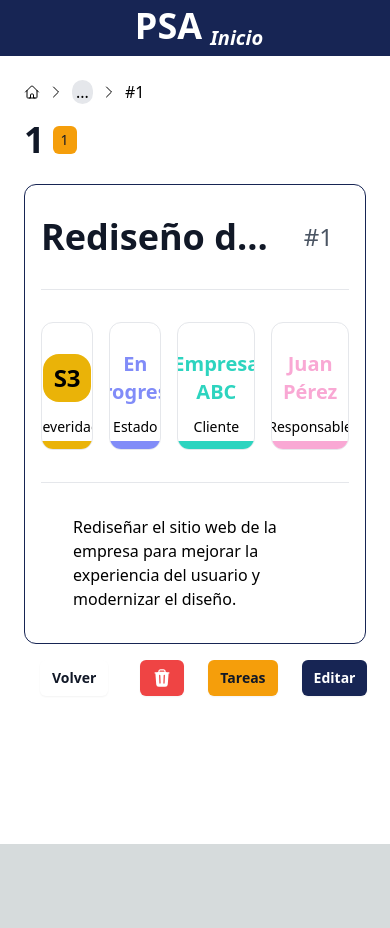
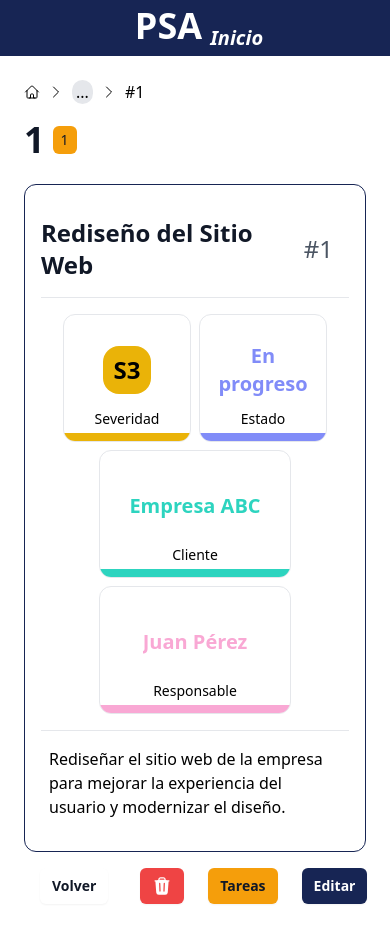
Before and after one commit to MatiasPriano/Sistema-De-Gestion-Front, a Next.js app: page /products/1/1/1 in a window 390 px wide. Before the commit the page ends 844 px from the top, so only its background shows below. Built offline with nearby package versions, Linux system fonts and the light colour scheme.

Commit message:
Detalles de ticket se reorganizan en pantallas angostas

```diff
--- a/components/card/detailCard.tsx
+++ b/components/card/detailCard.tsx
@@ -9,7 +9,7 @@ export default function DetailCard({ mainContent, title, wide = false, bottomCol
     const width = wide ? "w-48" : "w-32";
 
     return (
-        <div className={`overflow-hidden relative flex flex-col items-center justify-center rounded-xl ${width} h-32 border border-gray-200 transition duration-300 ease-in-out hover:border-t hover:border-r hover:border-l hover:border-blue-950`}>
+        <div className={`overflow-hidden relative flex flex-col items-center rounded-xl h-32 ${width} border border-gray-200 transition duration-300 ease-in-out hover:border-blue-950`}>
             <div className=" block flex flex-col items-center justify-center flex-grow pb-4">
                 {mainContent}
             </div>
--- a/components/ticketDetails.tsx
+++ b/components/ticketDetails.tsx
@@ -1,58 +1,49 @@
 import Ticket from "@/types/ticket";
 import DetailCard from "./card/detailCard";
 
-type Colour = "red" | "orange" | "yellow" | "green"
+type Colour = "red" | "orange" | "yellow" | "green";
 
 const bgColoursMap: Record<Colour, string> = {
     red: "bg-red-500",
     orange: "bg-orange-500",
     yellow: "bg-yellow-500",
-    green: "bg-green-500"
+    green: "bg-green-500",
 };
 
 const severityColours: Record<"S1" | "S2" | "S3" | "S4", Colour> = {
     "S1": "red",
     "S2": "orange",
     "S3": "yellow",
-    "S4": "green"
-}
+    "S4": "green",
+};
 
 export default function TicketDetails({ ticket }: { ticket: Ticket }) {
     return (
-        <div className="px-4 py-8 space-y-8 rounded-xl border border-blue-950 bg-white overflow-hidden">
+        <div className="px-4 py-8 space-y-4 sm:space-y-8 rounded-xl border border-blue-950 bg-white overflow-hidden">
             <div className="flex items-center">
-                <h1 className="text-4xl font-bold text-gray-900 font-sans line-clamp-1">{ticket.title}</h1>
-                <h2 className="text-black mx-4 text-2xl text-gray-600">
-                    {"#" + ticket.id}
-                </h2>
+                <h1 className="text-2xl sm:text-3xl font-bold text-gray-900 font-sans">{ticket.title}</h1>
+                <h2 className="text-black mx-4 text-2xl text-gray-600">{"#" + ticket.id}</h2>
             </div>
-
-            <hr/>
-            <div className="flex justify-start space-x-4">
+            <hr />
+            <div className="flex flex-wrap justify-center gap-2">
                 <DetailCard
                     mainContent={
                         <div>
-                            <h1 className={`flex items-center justify-center text-2xl font-extrabold text-black ${bgColoursMap[severityColours[ticket.severity]]} w-12 h-12 rounded-2xl`}>
-                                {ticket.severity}
-                            </h1>
+                            <h1 className={`text-center text-2xl font-extrabold text-black flex items-center justify-center w-12 h-12 rounded-2xl ${bgColoursMap[severityColours[ticket.severity]]}`}>{ticket.severity}</h1>
                         </div>
                     }
                     title={"Severidad"}
                     bottomColour={bgColoursMap[severityColours[ticket.severity]]} />
                 <DetailCard
                     mainContent={
-                        <h1 className=" text-center text-xl font-extrabold text-indigo-400 flex items-center justify-center px-4">
-                            {ticket.status}
-                        </h1>
+                        <h1 className="text-center text-xl font-extrabold text-indigo-400 flex items-center justify-center px-4">{ticket.status}</h1>
                     }
                     title="Estado"
                     bottomColour="bg-indigo-400" />
                 <DetailCard
                     mainContent={
                         <div className="text-center text-xl font-extrabold text-teal-400 flex items-center justify-center p-2">
-                            <div className="line-clamp-2 word-wrap">
-                                {ticket.client}
-                            </div>
+                            <div className="line-clamp-2 word-wrap">{ticket.client}</div>
                         </div>
                     }
                     title="Cliente"
@@ -61,19 +52,15 @@ export default function TicketDetails({ ticket }: { ticket: Ticket }) {
                 <DetailCard
                     mainContent={
                         <div className="text-center text-xl font-extrabold text-pink-300 flex items-center justify-center px-4">
-                            <div className="line-clamp-2 word-wrap">
-                                {ticket.responsable}
-                            </div>
+                            <div className="line-clamp-2 word-wrap">{ticket.responsable}</div>
                         </div>
                     }
                     title="Responsable"
                     wide={true}
                     bottomColour="bg-pink-300" />
             </div>
-            <hr/>
-            <p className="mx-8">
-                {ticket.description}
-            </p>
+            <hr />
+            <p className="mx-2 sm:mx-8">{ticket.description}</p>
         </div>
-    )
+    );
 }
--- a/components/versionHeader.tsx
+++ b/components/versionHeader.tsx
@@ -20,7 +20,7 @@ export default function VersionHeader ({ productId, versionId, ticketId, title }
     return (
         <header>
             <div className="flex items-center">
-                <h1 className="text-4xl font-bold decoration-gray-400 text-gray-900">{productId}</h1>
+                <h1 className="text-4xl font-bold decoration-gray-400 text-gray-900 line-clamp-1">{productId}</h1>
                 <span   className="bg-amber-500 text-sm text-gray-900 rounded-md px-2 py-1 ml-2 transition-colors duration-300 ease-in-out hover:bg-amber-400 cursor-pointer"
                         onClick={handleVersionLabel}
                 >
@@ -28,12 +28,12 @@ export default function VersionHeader ({ productId, versionId, ticketId, title }
                 </span>
             </div>
             <div className="flex justify-between mt-2 mb-2">
-                {title && <h2 className="text-2xl font-medium italic decoration-gray-700 text-gray-900">{title}</h2>}
-                {ticketId && <h2    className="text-xl text-gray-900 decoration-gray-400 hover:underline cursor-pointer"
+                <h2 className="text-2xl font-medium italic decoration-gray-700 text-gray-900">{title}</h2>
+                <h2    className={`${ticketId ? "" : "hidden"} text-xl text-gray-900 decoration-gray-400 hover:underline pr-2 cursor-pointer`}
                                     onClick={handleTicketIdLabel}
                 >
                     #{ticketId}
-                </h2>}
+                </h2>
             </div>
         </header>
 
--- a/pages/products/[product]/[version]/[id].tsx
+++ b/pages/products/[product]/[version]/[id].tsx
@@ -56,8 +56,7 @@ export default function ViewTicket() {
                 <VersionHeader  productId={product as string}
                                 versionId={version as string}
                                 ticketId=""
-                                title=""
-                >
+                                title="" >
                 </VersionHeader>
                 <TicketDetails ticket={ticketExample} />
                 <div className='flex'>
```
